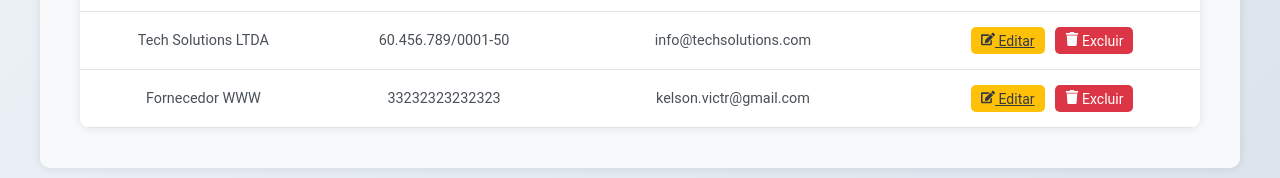
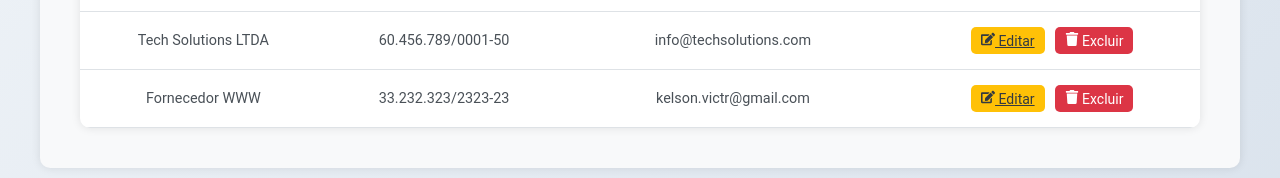
Before and after one commit to kelsonvictr/frontend-gerenciador-turma-03, a React (Vite) app: page / in a window 1280 px wide. Shown: the part 399-577 px from the top of the page. Built offline with nearby package versions, Linux system fonts and the light colour scheme; data requests are answered from the project's data file.

Commit message:
fornecedorlist cnpj mask

```diff
--- a/src/pages/Fornecedor/FornecedorForm.jsx
+++ b/src/pages/Fornecedor/FornecedorForm.jsx
@@ -359,7 +359,7 @@ const FornecedorForm = () => {
                         <h2>{ id ? 'Fornecedor atualizado com sucesso!' : 'Fornecedor adicionado com sucesso!' }</h2>
                         <div className="modalButtons">
                             <button onClick={fecharModal} className="btn-success">Fechar</button>
-                           { !id && <button onClick={adicionarOutroFornecedor} className="btn-secundary">Adicionar outro fornecedor</button> }
+                           { !id && <button onClick={adicionarOutroFornecedor} className="btn-secondary">Adicionar outro fornecedor</button> }
                         </div>
                 </div>
             </Modal>
--- a/src/pages/Fornecedor/FornecedorList.jsx
+++ b/src/pages/Fornecedor/FornecedorList.jsx
@@ -73,7 +73,7 @@ const FornecedorList = () => {
                     fornecedores.map(fornecedor => (
                         <tr key={fornecedor.id}>
                             <td>{fornecedor.nome}</td>
-                            <td>{fornecedor.cnpj}</td>
+                            <td>{fornecedor.cnpj.replace(/^(\d{2})(\d{3})(\d{3})(\d{4})(\d{2})$/, "$1.$2.$3/$4-$5")}</td>
                             <td>{fornecedor.email}</td>
                             <td>
                                 <Link to={`/edit-fornecedores/${fornecedor.id}`} className="btn btn-sm btn-warning"><FaEdit className="icon icon-btn" /> Editar</Link>
```
